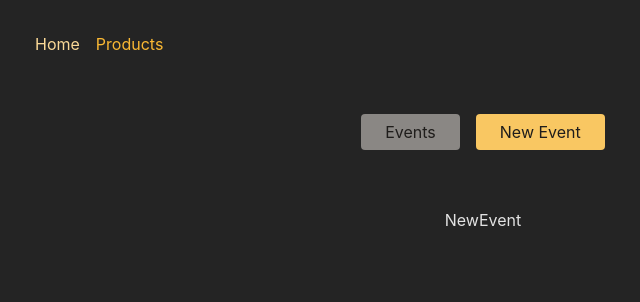
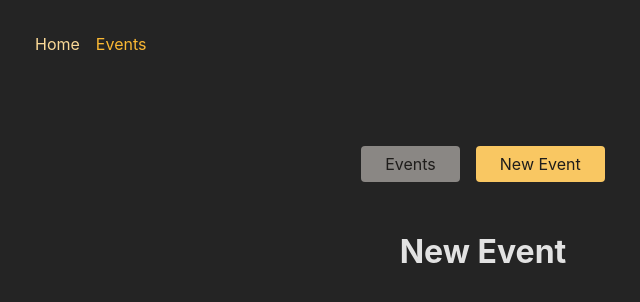
Before and after one commit to Hashwi/React_Routes_Ex01, a React (Create React App) app in the folder frontend/: page /events/new in a window 1280 px wide. Shown: the top 302 px of the page, without its empty margins (157-797 px from the left). Built offline with nearby package versions, Linux system fonts and the light colour scheme.

Commit message:
Complete Navigation through routes

```diff
--- a/frontend/src/App.js
+++ b/frontend/src/App.js
@@ -1,58 +1,39 @@
-// Challenge / Exercise
-// 2. Add routing & route definitions for these five pages
-//    - / => HomePage
-//    - /events => EventsPage
-//    - /events/<some-id> => EventDetailPage
-//    - /events/new => NewEventPage
-//    - /events/<some-id>/edit => Page
-// 3. Add a root layout that adds the <MainNavigation> component above all page components
-// 4. Add properly working links to the MainNavigation
-// 5. Ensure that the links in MainNavigation receive an "active" class when active
-// 6. Output a list of dummy events to the EventsPage
-//    Every list item should include a link to the respective EventDetailPage
-// 7. Output the ID of the selected event on the EventDetailPage
-// BONUS: Add another (nested) layout route that adds the <EventNavigation> component above all /events... page components
-
+import React from "react";
 import { createBrowserRouter, RouterProvider } from "react-router-dom";
-
 import Home from "./pages/Home";
-
 import Events from "./pages/Events";
 import EventDetails from "./pages/EventDetails";
 import EditEvent from "./pages/EditEvent";
 import NewEvent from "./pages/NewEvent";
 import Root from "./pages/Root";
 import Error from "./pages/Error";
+import EventsRoot from "./pages/EventRoot";
 
 const router = createBrowserRouter([
   {
     path: '/',
     element: <Root/>,
-    errorElement:<Error/>,
+    errorElement: <Error/>,
     children: [
-      {index: true, element: <Home/>},
-      {path:'events',  element: <Events/>},
-      {path:'events/:id',  element: <EventDetails/>},
+      { index: true, element: <Home/> },
+      {
+        path: 'events',
+        element: <EventsRoot/> ,
+        children: [
+          { index: true, element: <Events/> },
+          { path: ':id', element: <EventDetails/> }, // Corrected path for individual event details
+          { path: ':id/edit', element: <EditEvent/> }, // Corrected path for editing an event
+          { path: 'new', element: <NewEvent/> }, // Corrected path for creating a new event
+        ]
+      },
     ]
   },
-  {
-
-  path: '/',
-    element: <Root/>,
-    errorElement:<Error/>,
-    children: [
-      {path:'events/id/edit',  element: <EditEvent/>},
-      {path:'events/new',  element: <NewEvent/>},
-    ]
-  }
-])
+]);
 
 function App() {
   return (
-    <>
-    <RouterProvider router={router}/>
-    </>
-  )
+    <RouterProvider router={router} />
+  );
 }
 
 export default App;
--- a/frontend/src/components/MainNavigation.js
+++ b/frontend/src/components/MainNavigation.js
@@ -8,7 +8,7 @@ function MainNavigation() {
         <ul className={classes.list}>
           <li>
             <NavLink
-              to="/"
+              to="/events"
               className={({ isActive }) =>
                 isActive ? classes.active : undefined
               }
@@ -18,11 +18,11 @@ function MainNavigation() {
           </li>
           <li>
             <NavLink
-              to="/events"
+              to="/events/new"
               className={({ isActive }) =>
                 isActive ? classes.active : undefined
               }>
-              Products
+              Events
             </NavLink>
           </li>
         </ul>
--- a/frontend/src/pages/EventDetails.js
+++ b/frontend/src/pages/EventDetails.js
@@ -6,7 +6,7 @@ export default function EventDetails() {
   return (
     <>
     <h1>Event Details</h1>
-    <p>{params.id}</p>
+    <p>Event ID: {params.id}</p>
     <p><Link to = '..' relative='path'>Back</Link></p>
 
     </>
--- /dev/null
+++ b/frontend/src/pages/EventRoot.js
@@ -0,0 +1,15 @@
+import React from "react";
+import EventsNavigation from "../components/EventsNavigation";
+import { Outlet } from "react-router-dom";
+
+export default function EventsRoot() {
+  return (
+    <>
+      <EventsNavigation />
+
+      <main>
+        <Outlet />
+      </main>
+    </>
+  );
+}
--- a/frontend/src/pages/NewEvent.js
+++ b/frontend/src/pages/NewEvent.js
@@ -1,7 +1,9 @@
-import React from 'react'
+import React from "react";
 
 export default function NewEvent() {
   return (
-    <div>NewEvent</div>
-  )
+    <div>
+      <h1>New Event</h1>
+    </div>
+  );
 }
--- a/frontend/src/pages/Root.js
+++ b/frontend/src/pages/Root.js
@@ -1,13 +1,11 @@
 import React from 'react'
 import { Outlet } from 'react-router-dom'
 import MainNavigation from '../components/MainNavigation'
-import EventsNavigation from '../components/EventsNavigation'
 
 export default function Root() {
   return (
    <>
     <MainNavigation/>
-   <EventsNavigation/>
 
    <main>
     <Outlet/>
```
